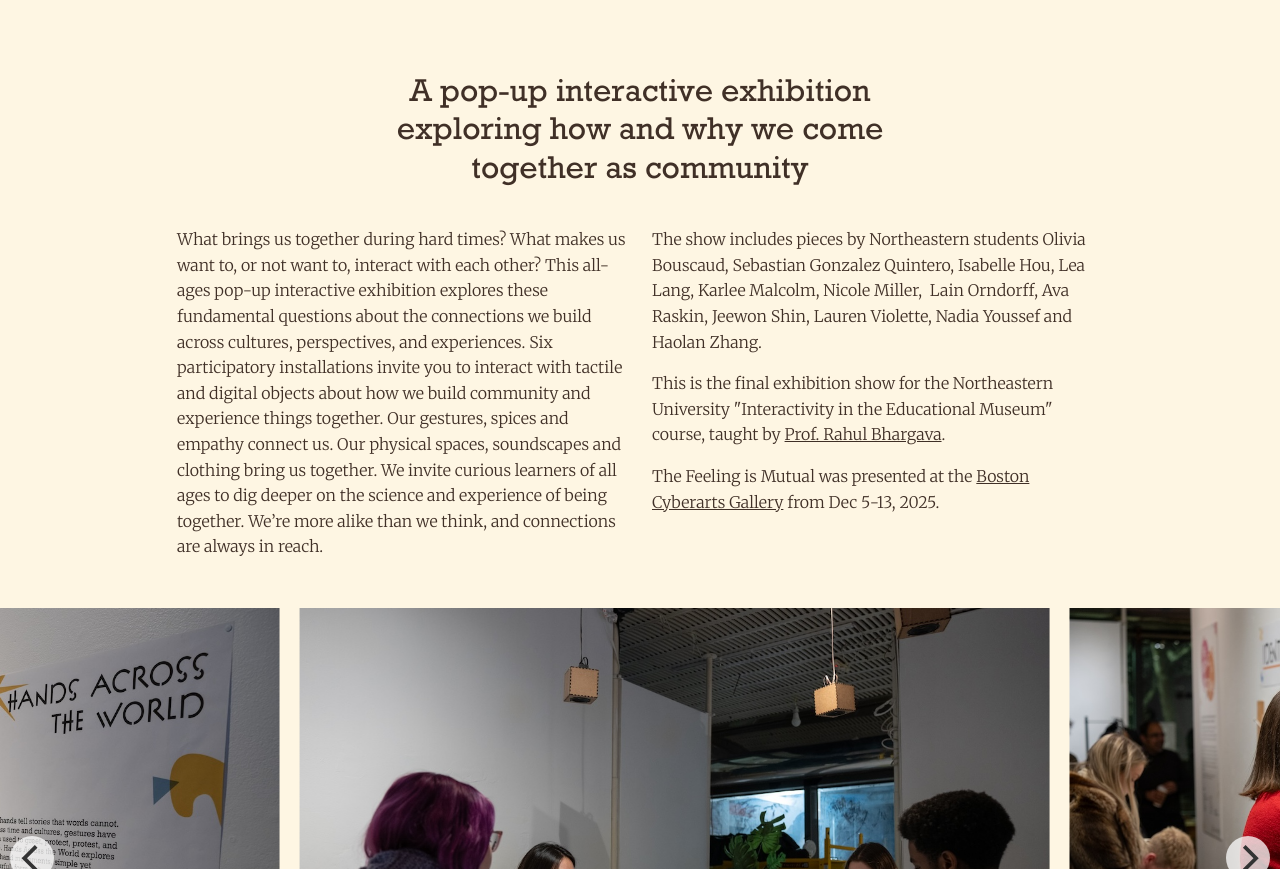
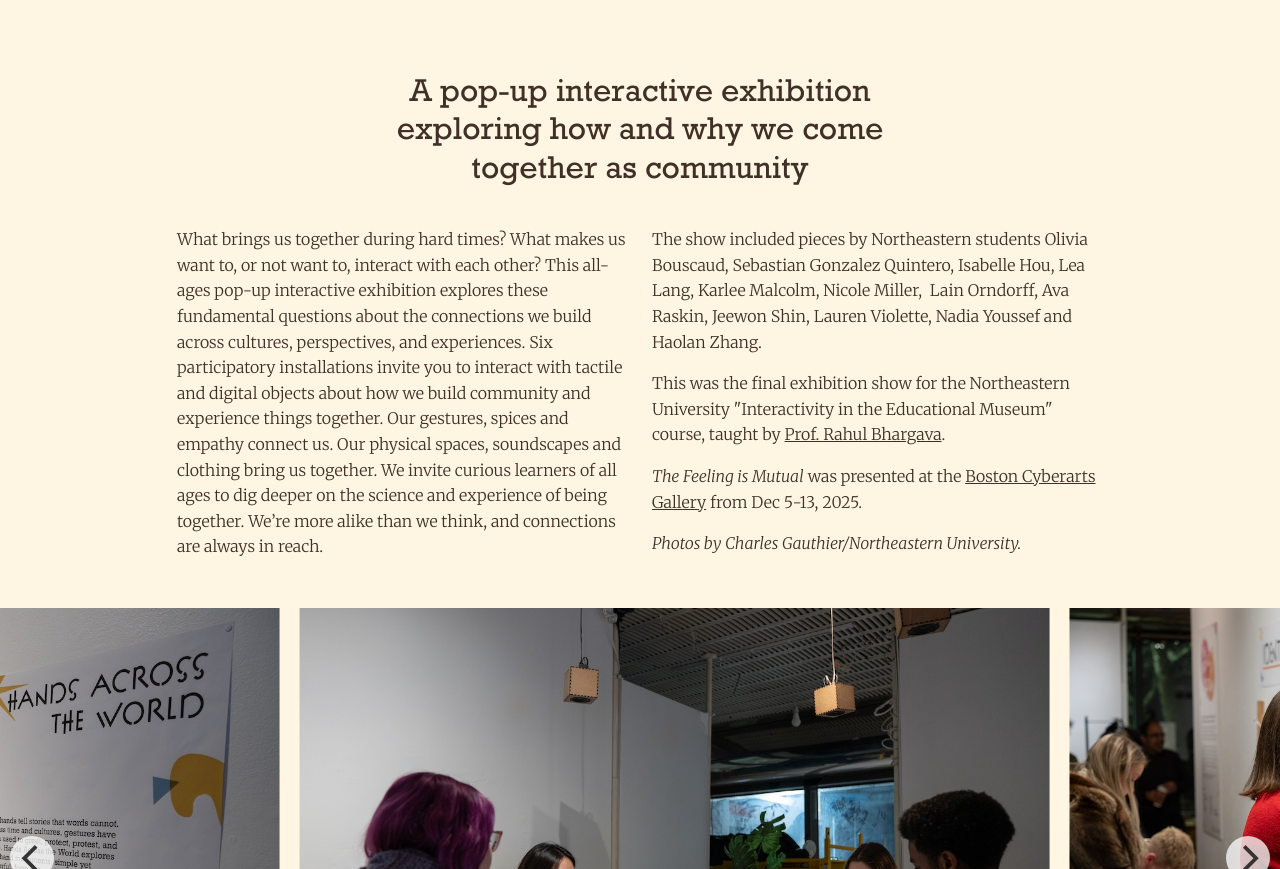
Before and after one commit to dataculturegroup/data-culture-group-website, a Jekyll site: the page teaching/the-feeling-is-mutual/index.html, which Jekyll copies as it is, in a window 1280 px wide and 900 px high, scrolled down 325 px, cut to the strip 31-900 px from the top of the window. Built offline with Jekyll 4.4.1, drawn with Linux system fonts in a browser that asks for light colours.

Commit message:
photo credit

```diff
--- a/teaching/the-feeling-is-mutual/index.html
+++ b/teaching/the-feeling-is-mutual/index.html
@@ -34,9 +34,10 @@
                     <p>What brings us together during hard times? What makes us want to, or not want to, interact with each other? This all-ages pop-up interactive exhibition explores these fundamental questions about the connections we build across cultures, perspectives, and experiences. Six participatory installations invite you to interact with tactile and digital objects about how we build community and experience things together. Our gestures, spices and empathy connect us. Our physical spaces, soundscapes and clothing bring us together. We invite curious learners of all ages to dig deeper on the science and experience of being together. We’re more alike than we think, and connections are always in reach.</p>
                 </div>
                 <div class="col-lg-5">
-                    <p>The show includes pieces by Northeastern students Olivia Bouscaud, Sebastian Gonzalez Quintero, Isabelle Hou, Lea Lang, Karlee Malcolm, Nicole Miller,  Lain Orndorff, Ava Raskin, Jeewon Shin, Lauren Violette, Nadia Youssef and Haolan Zhang.</p>
-                    <p>This is the final exhibition show for the Northeastern University "Interactivity in the Educational Museum" course, taught by <a href="https://camd.northeastern.edu/people/rahul-bhargava/">Prof. Rahul Bhargava</a>.</p>
-                    <p>The Feeling is Mutual was presented at the <a href="https://www.bostoncyberarts.org">Boston Cyberarts Gallery</a> from Dec 5-13, 2025.</p>
+                    <p>The show included pieces by Northeastern students Olivia Bouscaud, Sebastian Gonzalez Quintero, Isabelle Hou, Lea Lang, Karlee Malcolm, Nicole Miller,  Lain Orndorff, Ava Raskin, Jeewon Shin, Lauren Violette, Nadia Youssef and Haolan Zhang.</p>
+                    <p>This was the final exhibition show for the Northeastern University "Interactivity in the Educational Museum" course, taught by <a href="https://camd.northeastern.edu/people/rahul-bhargava/">Prof. Rahul Bhargava</a>.</p>
+                    <p><i>The Feeling is Mutual</i> was presented at the <a href="https://www.bostoncyberarts.org">Boston Cyberarts Gallery</a> from Dec 5-13, 2025.</p>
+                    <p><i>Photos by Charles Gauthier/Northeastern University.</i></p>
                 </div>
             </div>
         </div>
```
